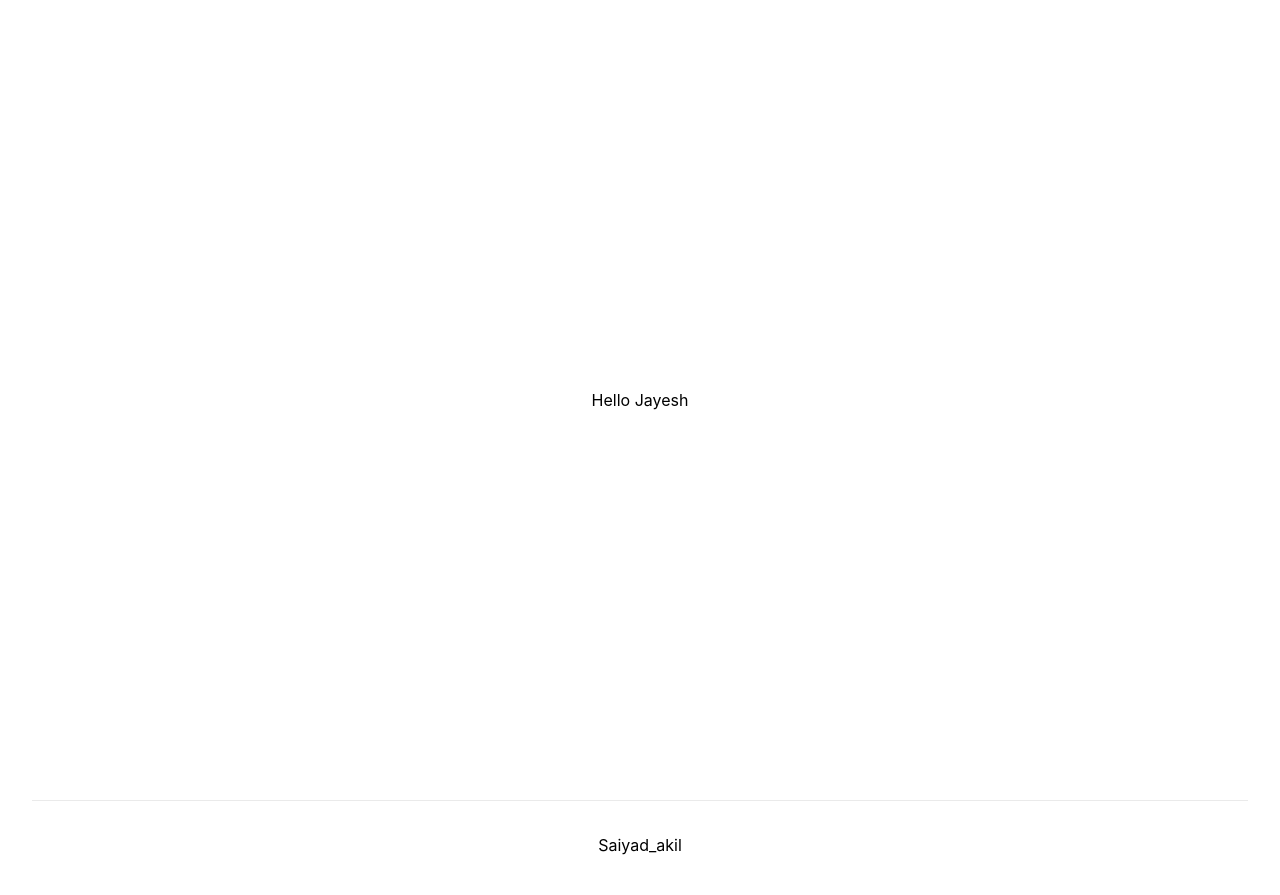
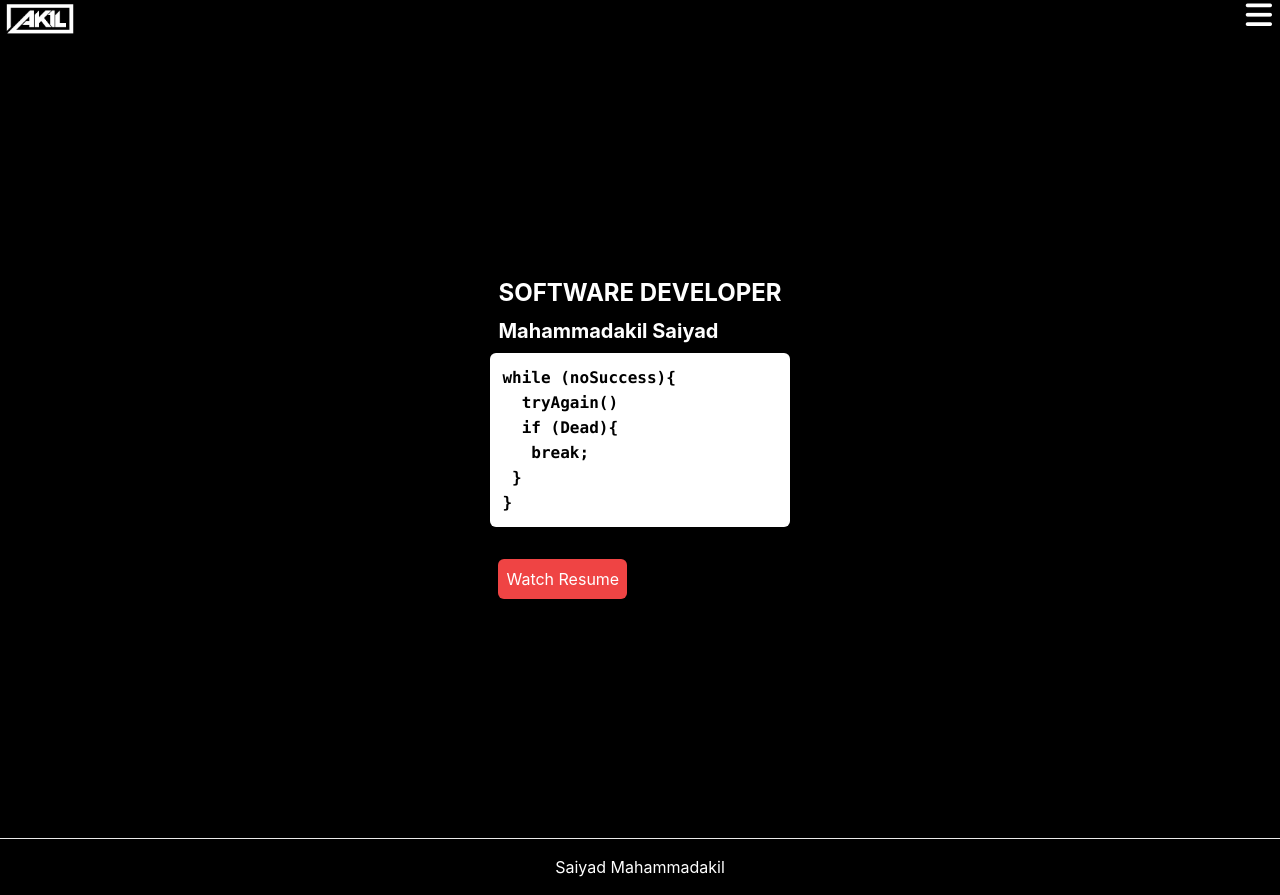
Before and after one commit to saiyadakil26/Saiyad_Mahammadakil, a Next.js app: page / in a window 1280 px wide. Built offline with nearby package versions, Linux system fonts and the light colour scheme.

Commit message:
Navbar Created.

```diff
--- /dev/null
+++ b/pages/Header.js
@@ -0,0 +1,10 @@
+import Head from 'next/head'
+export default function Header(){
+   return( <Head>
+        <title>Saiyad Mahammadakil</title>
+        <meta name="description" content="Generated by create next app" />
+        <link rel="icon" href="/Fevicon.png" />
+        <link rel="stylesheet" href="http://use.fontawesome.com/releases/v6.1.2/css/all.css"></link>
+      </Head>
+      )
+}
--- /dev/null
+++ b/pages/Navbar.js
@@ -0,0 +1,26 @@
+import Head from "./Header"
+export default function Navbar(){
+    return(
+        <>
+        <Head/>
+        <div className="flex flex-grow">
+        <div>
+            <img src="./Fevicon.jpg" className="w-[5rem]"/>
+        </div>
+        <div className="flex flex-grow justify-end text-3xl mr-2">
+        <i class="fa-solid fa-bars"></i>
+        </div>
+
+        </div>
+        <div className="hidden">
+            <div>Home</div>
+            <div>About</div>
+            <div>Education</div>
+            <div>Profile</div>
+            <div>Project</div>
+            <div>Gallery</div>
+            <div>Contact Me</div>
+        </div>
+        </>
+    )
+}
--- a/pages/index.js
+++ b/pages/index.js
@@ -1,22 +1,33 @@
-import Head from 'next/head'
 import Image from 'next/image'
 import styles from '../styles/Home.module.css'
-
+import Navbar from './Navbar'
+import Head from './Header'
 export default function Home() {
   return (
     <div className={styles.container}>
-      <Head>
-        <title>Saiyad Mahammadakil</title>
-        <meta name="description" content="Generated by create next app" />
-        <link rel="icon" href="/fevicon.png" />
-      </Head>
+      <Head/>
+      <Navbar/>
+      <main className={styles.main}>
 
-      <main className={styles.main}>
-        Hello Jayesh
+        <div>
+          <p className=' text-2xl font-bold m-2'>SOFTWARE DEVELOPER</p>
+          <p className=' text-xl font-bold m-2'>Mahammadakil Saiyad</p>
+          <div className=' bg-white text-black p-3 rounded-md font-bold'>
+          <code >
+            while (noSuccess)&#123;<br></br>
+            &nbsp;&nbsp;tryAgain()<br></br>
+            &nbsp; if (Dead)&#123;<br></br>
+            &nbsp;&nbsp;  break;<br></br>
+            &nbsp;&#125;<br></br>
+            &#125;
+          </code>
+          </div>
+          <br></br>
+          <button className=' bg-red-500 p-2 rounded-md m-2'>Watch Resume</button>
+        </div>
       </main>
-
       <footer className={styles.footer}>
-       Saiyad_akil
+        <p>Saiyad Mahammadakil</p>
       </footer>
     </div>
   )
--- a/styles/Home.module.css
+++ b/styles/Home.module.css
@@ -1,5 +1,5 @@
 .container {
-  padding: 0 2rem;
+  padding: 0 0;
 }
 
 .main {
@@ -15,7 +15,7 @@
 .footer {
   display: flex;
   flex: 1;
-  padding: 2rem 0;
+  padding: 1rem 0;
   border-top: 1px solid #eaeaea;
   justify-content: center;
   align-items: center;
--- a/styles/globals.css
+++ b/styles/globals.css
@@ -8,6 +8,8 @@ body {
   margin: 0;
   font-family: -apple-system, BlinkMacSystemFont, Segoe UI, Roboto, Oxygen,
     Ubuntu, Cantarell, Fira Sans, Droid Sans, Helvetica Neue, sans-serif;
+  background-color: black;
+  color: white;
 }
 
 a {
```
Also changed, not shown: public/Fevicon.jpg (added).
